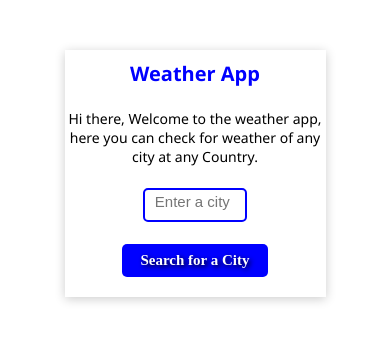
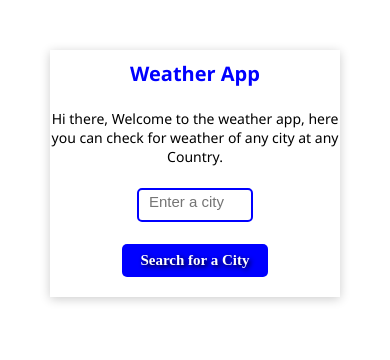
Before and after one commit to Roslaan001/Weather-App-with-JS, a plain HTML site: page index.html in a window 390 px wide. Shown: the top 360 px of the page. Drawn offline with Linux system fonts and the light colour scheme.

```diff
--- a/style.css
+++ b/style.css
@@ -30,9 +30,9 @@
     }
 }
 
-@media screen and (min-width: 380px) {
+@media screen and (min-width: 380px) and (max-width: 600px) {
     div.container {
-       width: 90%;
+       width: 100%;
        min-height: 10vh;
     }
 }
```
